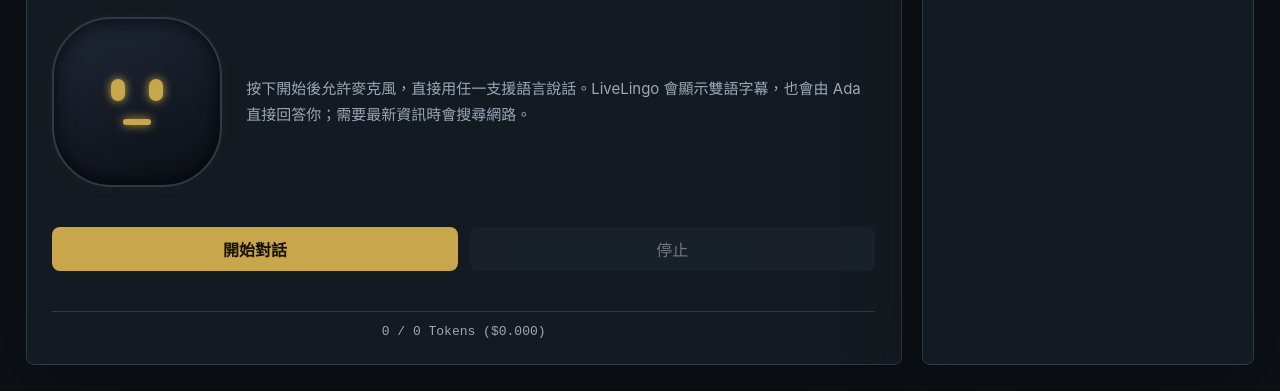
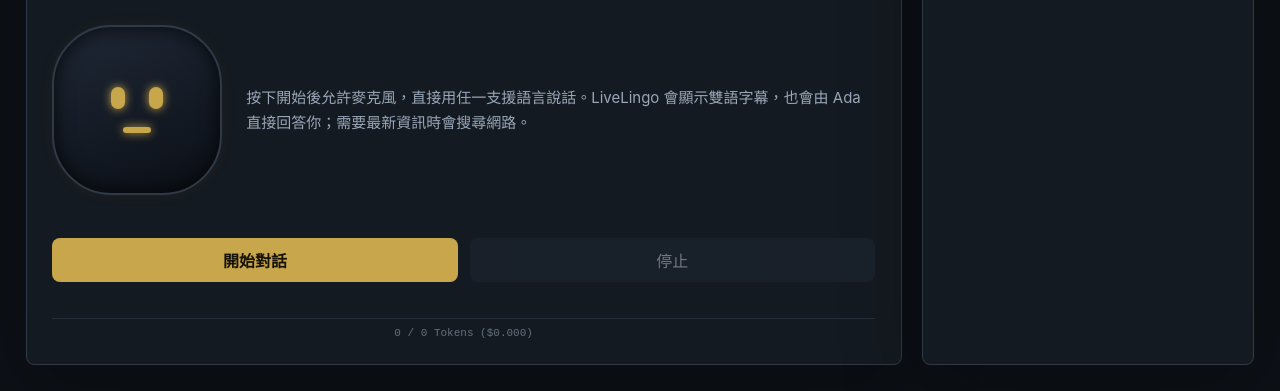
Before and after one commit to bangdoll/LiveLingo, a website: page public/index.html in a window 1280 px wide. Shown: the part 409-800 px from the top of the page. Drawn offline with Linux system fonts and the light colour scheme.

Commit message:
fix: detailed BYOK errors and UI shrinking

```diff
--- a/public/styles.css
+++ b/public/styles.css
@@ -405,10 +405,11 @@ h2 {
   color: var(--muted);
   display: flex;
   font-family: monospace;
-  font-size: 13px;
+  font-size: 11px;
   justify-content: center;
-  margin-top: 16px;
-  padding-top: 12px;
+  margin-top: 12px;
+  opacity: 0.6;
+  padding-top: 8px;
 }
 
 .primary {
@@ -425,8 +426,8 @@ h2 {
 .log-panel {
   display: grid;
   grid-template-rows: auto 1fr;
-  min-height: 240px;
-  padding: 16px;
+  min-height: 200px;
+  padding: 12px;
 }
 
 .log-header {
--- a/server.mjs
+++ b/server.mjs
@@ -513,8 +513,9 @@ async function createByokClientSecret(request, response) {
 
   const data = await upstream.json();
   if (!upstream.ok) {
+    const detail = data.error?.message || data.error || JSON.stringify(data);
     sendJson(response, upstream.status, {
-      error: "BYOK token 建立失敗",
+      error: `BYOK token 建立失敗: ${detail}`,
       status: upstream.status,
       detail: data
     });
```
